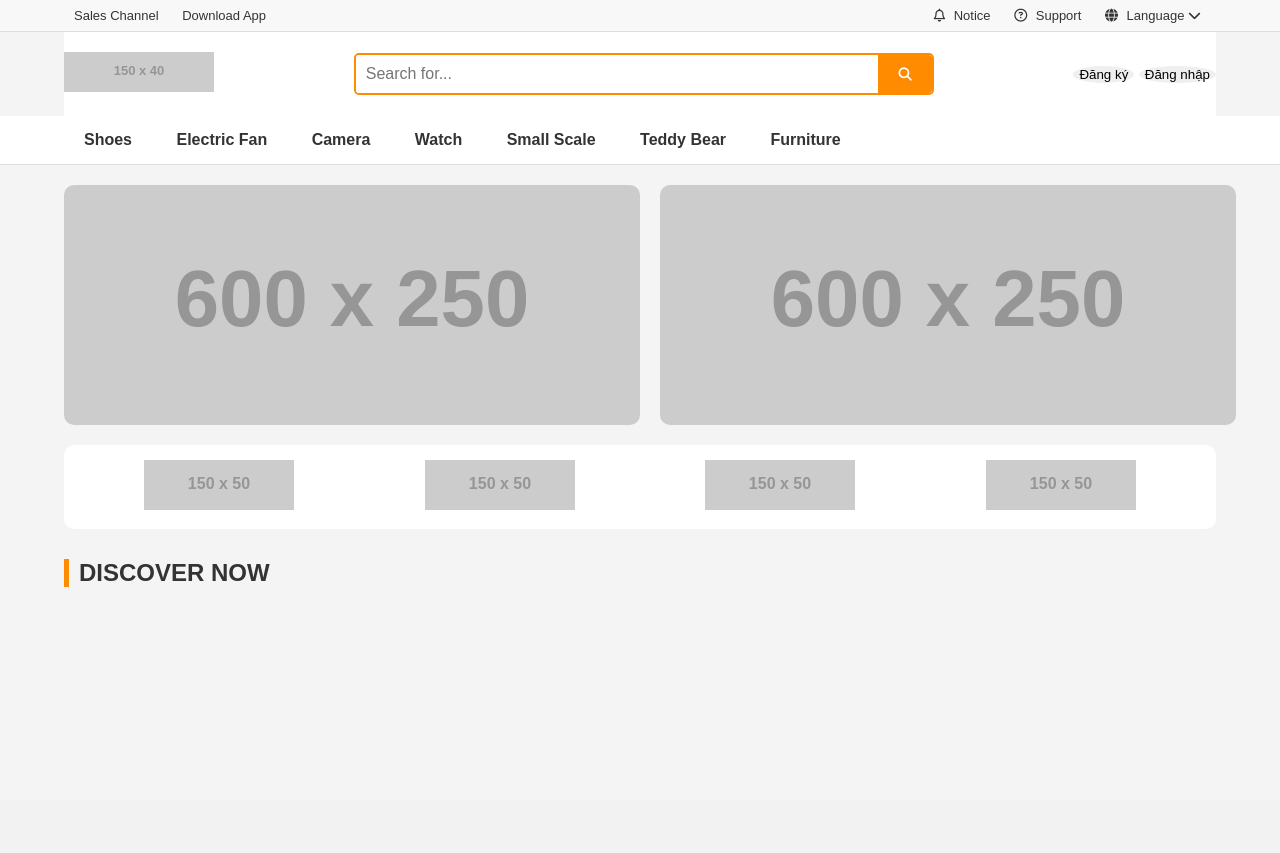
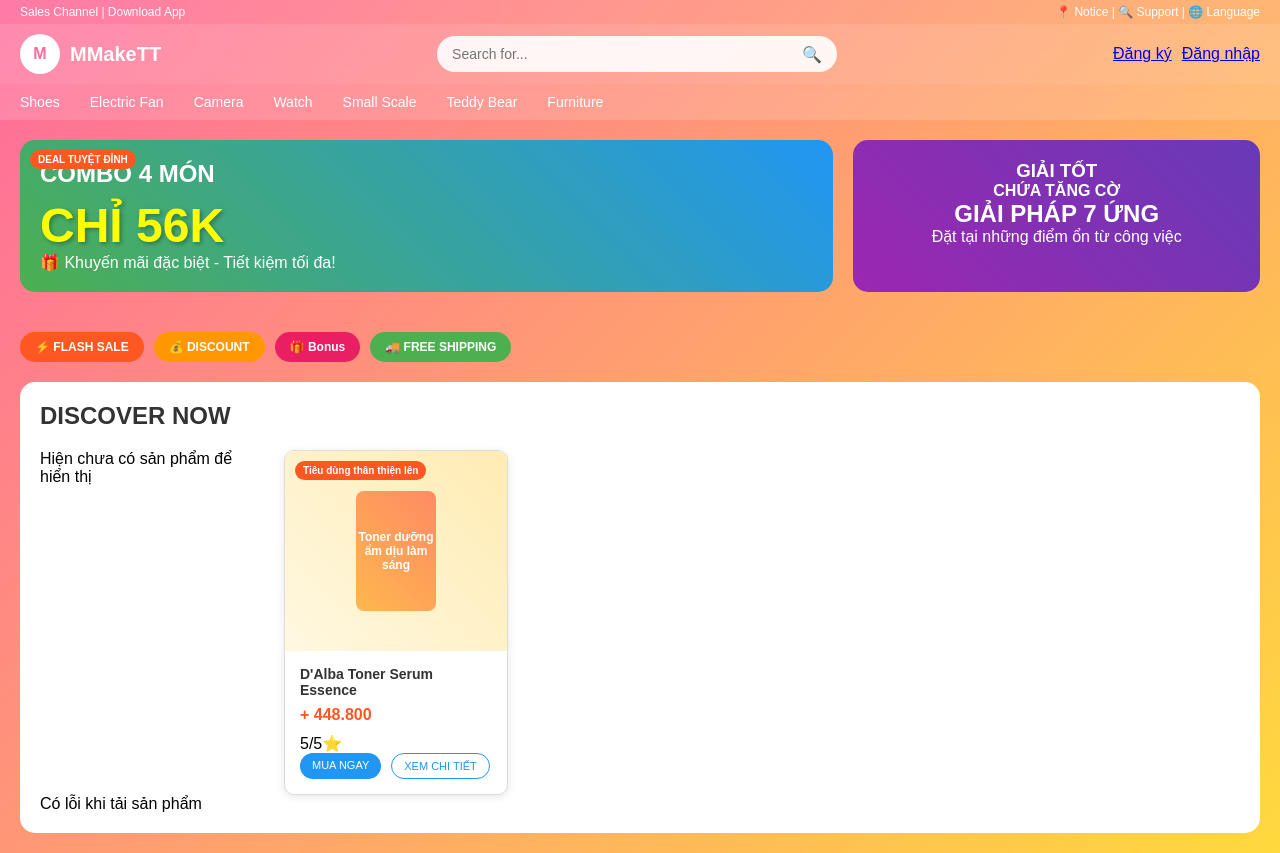
Before and after one commit to DangKien28/MMaKeTT, a Python web app: template templates/index.html in a window 1280 px wide. Before the commit the page ends 587 px from the top, so only its background shows below. Run offline with Jinja, Linux system fonts and the light colour scheme; the template is opened without the code that fills it, so the values that code supplies are empty; grey boxes labelled with a size stand in for pictures from a placeholder-image service; some libraries are stand-ins or nearby versions.

Commit message:
home page

```diff
--- a/static/css/home_style.css
+++ b/static/css/home_style.css
@@ -1,248 +1,322 @@
-/* Thiết lập chung */
-body {
-    font-family: Arial, sans-serif;
+        * {
             margin: 0;
-    background-color: #f4f4f4;
-    color: #333;
+            padding: 0;
+            box-sizing: border-box;
         }
 
-a {
-    text-decoration: none;
-    color: inherit;
-}
-
-.container {
-    width: 90%;
-    max-width: 1200px;
-    margin: 0 auto;
+        body {
+            font-family: 'Arial', sans-serif;
+            background: linear-gradient(135deg, #ff6b9d, #ffd93d);
+            min-height: 100vh;
         }
 
         /* Header */
         .top-bar {
-    background-color: #f8f8f8;
-    padding: 8px 0;
-    font-size: 13px;
-    border-bottom: 1px solid #ddd;
+            background: rgba(255, 255, 255, 0.1);
+            padding: 5px 20px;
+            font-size: 12px;
+            color: white;
         }
 
-.top-bar .container {
+        .header {
+            background: rgba(255, 255, 255, 0.2);
+            padding: 10px 20px;
             display: flex;
+            align-items: center;
             justify-content: space-between;
-    align-items: center;
+            backdrop-filter: blur(10px);
         }
 
-.top-bar-left a, .top-bar-right a {
-    margin: 0 10px;
+        .logo {
+            display: flex;
+            align-items: center;
+            gap: 10px;
         }
 
-.top-bar-right a i {
-    margin-right: 5px;
+        .logo-circle {
+            width: 40px;
+            height: 40px;
+            background: white;
+            border-radius: 50%;
+            display: flex;
+            align-items: center;
+            justify-content: center;
+            font-weight: bold;
+            color: #ff6b9d;
         }
 
-.main-header .container {
-    display: flex;
-    justify-content: space-between;
-    align-items: center;
-    padding: 20px 0;
-    background-color: #fff;
+        .logo-text {
+            color: white;
+            font-size: 20px;
+            font-weight: bold;
         }
 
-.logo img {
-    height: 40px;
+        .search-container {
+            flex: 1;
+            max-width: 400px;
+            margin: 0 20px;
+            position: relative;
         }
 
-.search-bar {
-    display: flex;
-    border: 2px solid #ff8c00;
-    border-radius: 5px;
-    overflow: hidden;
-    width: 50%;
+        .search-box {
+            width: 100%;
+            padding: 10px 40px 10px 15px;
+            border: none;
+            border-radius: 20px;
+            font-size: 14px;
+            background: rgba(255, 255, 255, 0.9);
         }
 
-.search-bar input {
-    border: none;
-    padding: 10px;
-    width: 100%;
-    font-size: 16px;
-}
-
-.search-bar input:focus {
-    outline: none;
-}
-
-.search-bar button {
-    border: none;
-    background-color: #ff8c00;
-    color: white;
-    padding: 0 20px;
-    cursor: pointer;
+        .search-icon {
+            position: absolute;
+            right: 15px;
+            top: 50%;
+            transform: translateY(-50%);
+            color: #666;
         }
 
         .user-actions {
             display: flex;
             align-items: center;
+            justify-items: center;
+            gap: 10px;
         }
 
-#logged-in-view {
+        .user-actions .account-button .user-avatar{
+            width: 40px;
+            height: 40px;
+            border-radius: 50%;
+        }
+
+        .header-actions {
             display: flex;
+            gap: 15px;
             align-items: center;
         }
 
-.auth-button, .account-button, .cart-button {
-    padding: 10px 15px;
-    border-radius: 5px;
-    font-weight: bold;
-}
-.account-button {
-    border: 1px solid #ddd;
-    margin-right: 10px;
+        .account-btn, .cart-btn {
+            padding: 8px 15px;
+            border: 1px solid white;
+            border-radius: 15px;
+            color: white;
+            text-decoration: none;
+            font-size: 12px;
+            background: rgba(255, 255, 255, 0.1);
         }
 
-.cart-button {
-     background-color: #f0f0f0;
-     border: 1px solid #ddd;
+        /* Navigation */
+        .nav {
+            background: rgba(255, 255, 255, 0.15);
+            padding: 10px 20px;
+            display: flex;
+            gap: 30px;
         }
 
-
-/* Navigation */
-.main-nav {
-    background-color: #fff;
-    border-bottom: 1px solid #ddd;
+        .nav a {
+            color: white;
+            text-decoration: none;
+            font-size: 14px;
+            font-weight: 500;
         }
 
-.main-nav .container a {
-    padding: 15px 20px;
-    display: inline-block;
-    font-weight: bold;
+        /* Banner Section */
+        .banner-section {
+            padding: 20px;
+            display: grid;
+            grid-template-columns: 2fr 1fr;
+            gap: 20px;
         }
 
-.main-nav .container a:hover {
-    color: #ff8c00;
+        .main-banner {
+            background: linear-gradient(45deg, #4CAF50, #2196F3);
+            border-radius: 15px;
+            padding: 20px;
+            color: white;
+            position: relative;
+            overflow: hidden;
         }
 
-/* Main Content */
-main {
-    padding: 20px 0;
+        .combo-deal {
+            font-size: 24px;
+            font-weight: bold;
+            margin-bottom: 10px;
         }
 
-.promo-banners {
-    display: flex;
-    gap: 20px;
-    margin-bottom: 20px;
+        .discount-text {
+            font-size: 48px;
+            font-weight: bold;
+            color: #ffff00;
+            text-shadow: 2px 2px 4px rgba(0,0,0,0.3);
         }
 
-.promo-banners .banner {
-    width: 50%;
-    border-radius: 10px;
+        .side-banner {
+            background: linear-gradient(45deg, #9C27B0, #673AB7);
+            border-radius: 15px;
+            padding: 20px;
+            color: white;
+            text-align: center;
         }
 
-.utility-buttons {
+        .promo-badges {
             display: flex;
-    justify-content: space-around;
-    background-color: #fff;
-    padding: 15px;
-    border-radius: 10px;
-    margin-bottom: 30px;
+            gap: 10px;
+            margin-top: 20px;
+            flex-wrap: wrap;
         }
 
-/* Product Section */
-.product-section h2 {
-    font-size: 24px;
-    margin-bottom: 20px;
-    padding-left: 10px;
-    border-left: 5px solid #ff8c00;
+        .badge {
+            padding: 8px 15px;
+            border-radius: 20px;
+            font-size: 12px;
+            font-weight: bold;
+            text-decoration: none;
+            color: white;
         }
 
-.product-grid {
+        .flash-sale { background: #FF5722; }
+        .discount { background: #FF9800; }
+        .bonus { background: #E91E63; }
+        .free-ship { background: #4CAF50; }
+
+        /* Products Section */
+        .products-section {
+            padding: 20px;
+            background: white;
+            margin: 20px;
+            border-radius: 15px;
+        }
+
+        .section-title {
+            font-size: 24px;
+            font-weight: bold;
+            color: #333;
+            margin-bottom: 20px;
+            text-transform: uppercase;
+        }
+
+        .products-grid {
             display: grid;
             grid-template-columns: repeat(auto-fill, minmax(200px, 1fr));
             gap: 20px;
         }
 
         .product-card {
-    background-color: #fff;
             border: 1px solid #ddd;
-    border-radius: 8px;
+            border-radius: 10px;
             overflow: hidden;
-    text-align: center;
-    transition: box-shadow 0.3s ease;
+            background: white;
+            box-shadow: 0 2px 8px rgba(0,0,0,0.1);
+            transition: transform 0.3s;
         }
 
         .product-card:hover {
-    box-shadow: 0 4px 15px rgba(0,0,0,0.1);
+            transform: translateY(-5px);
+            box-shadow: 0 4px 15px rgba(0,0,0,0.2);
         }
 
-.product-card img {
+        .product-image {
             width: 100%;
-    display: block;
+            height: 200px;
+            background: linear-gradient(45deg, #FFF8E1, #FFECB3);
+            display: flex;
+            align-items: center;
+            justify-content: center;
+            position: relative;
+        }
+
+        .product-box {
+            width: 80px;
+            height: 120px;
+            background: linear-gradient(45deg, #FFB74D, #FF8A65);
+            border-radius: 8px;
+            display: flex;
+            align-items: center;
+            justify-content: center;
+            color: white;
+            font-weight: bold;
+            font-size: 12px;
+            text-align: center;
         }
 
         .product-info {
             padding: 15px;
         }
 
-.product-title {
+        .product-name {
+            font-size: 14px;
+            font-weight: bold;
+            color: #333;
+            margin-bottom: 8px;
+        }
+
+        .product-price {
             font-size: 16px;
             font-weight: bold;
-    margin: 10px 0;
-}
-
-.product-rating {
-    color: #f9d71c;
+            color: #FF5722;
             margin-bottom: 10px;
         }
 
-.product-price {
-    font-size: 18px;
-    font-weight: bold;
-    color: #d0021b;
-    margin-bottom: 15px;
+        .product-buttons {
+            display: flex;
+            gap: 10px;
         }
 
-.product-actions button {
-    width: 100%;
-    padding: 10px;
-    border: 1px solid #ddd;
-    border-radius: 5px;
+        .btn {
+            padding: 6px 12px;
+            border: none;
+            border-radius: 15px;
+            font-size: 11px;
             cursor: pointer;
-    font-weight: bold;
-    margin-top: 5px;
+            text-decoration: none;
+            display: inline-block;
+            text-align: center;
         }
 
-.product-actions .buy-now {
-    background-color: #ff8c00;
+        .btn-primary {
+            background: #2196F3;
             color: white;
-    border-color: #ff8c00;
         }
 
-.product-actions .add-to-cart {
-    background-color: #fff;
-    color: #ff8c00;
-    border-color: #ff8c00;
+        .btn-secondary {
+            background: #fff;
+            color: #2196F3;
+            border: 1px solid #2196F3;
         }
 
-#user_account {
-    width: 30px;
-    height: 30px;
-    border-radius: 50%;
-    object-fit: cover;
-    border: 2px solid #ddd;
-    padding: auto;
+        .sale-badge {
+            position: absolute;
+            top: 10px;
+            left: 10px;
+            background: #FF5722;
+            color: white;
+            padding: 4px 8px;
+            border-radius: 12px;
+            font-size: 10px;
+            font-weight: bold;
         }
 
-.user-actions #logged-out-view button #user_account{
-    border: none;
-    border-radius: 50%;
-    width: 30px;
-    height: 30px;
-    padding: 0;
-    margin: 0;
-    line-height: 0;
-    overflow: hidden;
+        /* Responsive */
+        @media (max-width: 768px) {
+            .banner-section {
+                grid-template-columns: 1fr;
             }
 
-.user-actions #logged-out-view button {
-    border: none;
-    border-radius: 50%;
-    cursor: pointer;
+            .header {
+                flex-direction: column;
+                gap: 10px;
             }
+
+            .search-container {
+                order: 3;
+                margin: 0;
+            }
+
+            .nav {
+                overflow-x: auto;
+                white-space: nowrap;
+            }
+
+            .products-grid {
+                grid-template-columns: repeat(auto-fill, minmax(150px, 1fr));
+            }
+        }
--- a/static/js/script.js
+++ b/static/js/script.js
@@ -30,3 +30,44 @@ function createProductElement(product)
 }
 
 //B3: chèn sản phẩm vào trang web
+
+
+document.addEventListener('DOMContentLoaded', function(){
+  const productsContainer = document.getElementById('product-container');
+  fetch('api/products')
+  .then(response => response.json())
+  .then(products => {
+    if (products.length === 0)
+    {
+      productsContainer.innerHTML = '<p>No Product</p>';
+      return;
+    }
+
+    productsContainer.innerHTML = '';
+
+    products.forEach(product => {
+      const productCardHTML = `
+              <div class="product-card">
+                <div class="product-image">
+                    <div class="sale-badge"></div>
+                    <div class="product-box"></div>
+                </div>
+                <div class="product-info">
+                    <div class="product-name">${product.name}</div>
+                    <div class="product-price">${product.price}</div>
+                    <div class="product-rating">${product.rating}/5⭐️</div>
+                    <div class="product-buttons">
+                        <a href="#" class="btn btn-primary">MUA NGAY</a>
+                        <a href="#" class="btn btn-secondary">XEM CHI TIẾT</a>
+                    </div>
+                </div>
+            </div>
+      `;
+      productsContainer.insertAdjacentHTML('beforeend', productCardHTML)
+    })
+  })
+  .catch(error => {
+    console.error('Lỗi khi lấy dữ liệu sản phẩm: ', error);
+    productsContainer.innerHTML = '<p>Có lỗi khi tải sản phẩm</p>'
+  })
+})
--- a/templates/index.html
+++ b/templates/index.html
@@ -3,56 +3,49 @@
 <head>
     <meta charset="UTF-8">
     <meta name="viewport" content="width=device-width, initial-scale=1.0">
-    <title>MMAKETT</title>
-    <link rel="stylesheet" href="https://cdnjs.cloudflare.com/ajax/libs/font-awesome/6.4.2/css/all.min.css">
-    <link rel="stylesheet" href="{{url_for('static', filename='css/home_style.css')}}">
+    <title>MMakeTT - Sản phẩm chăm sóc sức khỏe</title>
+    <link rel="stylesheet" href="{{url_for('static', filename = 'css/home_style.css')}}">
+</head>
 <body>
-    <header>
+    <!-- Top Bar -->
     <div class="top-bar">
-            <div class="container">
-                <div class="top-bar-left">
-                    <a href="#">Sales Channel</a>
-                    <a href="#">Download App</a>
-                </div>
-                <div class="top-bar-right">
-                    <a href="#"><i class="fa-regular fa-bell"></i> Notice</a>
-                    <a href="#"><i class="fa-regular fa-circle-question"></i> Support</a>
-                    <a href="#"><i class="fa-solid fa-globe"></i> Language <i class="fa-solid fa-chevron-down"></i></a>
-                </div>
+        Sales Channel | Download App
+        <div style="float: right;">
+            📍 Notice | 🔍 Support | 🌐 Language
         </div>
     </div>
 
-        <div class="main-header">
-            <div class="container">
+    <!-- Header -->
+    <header class="header">
         <div class="logo">
-                    <img src="https://via.placeholder.com/150x40.png?text=MMAKETT" alt="MMAKETT Logo">
+            <div class="logo-circle">M</div>
+            <div class="logo-text">MMakeTT</div>
         </div>
-                <div class="search-bar">
-                    <input type="text" placeholder="Search for...">
-                    <button><i class="fa-solid fa-magnifying-glass"></i></button>
+
+        <div class="search-container">
+            <input type="text" class="search-box" placeholder="Search for...">
+            <span class="search-icon">🔍</span>
         </div>
+
+        <div class="header-actions">
+            <!-- <a href="#" class="account-btn">Account</a>
+            <a href="#" class="cart-btn">🛒 $0.00(0)</a> -->
+
             <div class="user-actions">
-                    <div id="logged-out-view">
                 {% if user_info %}
-                          <button><img src="../static/images/avatar.jpg" alt="User account" id="user_account"></button>
-                          <a href="{{ url_for('auth.logout') }}"><button>Đăng xuất</button></a>
+                    <a href="#" class="account-button"><img src="{{ user_info.avatar_url or url_for('static', filename='images/avatar.jpg') }}" alt="User account" class="user-avatar"></a>
+                    <a href="#" class="cart-btn"><i class="fa-solid fa-cart-shopping"></i>🛒 $0.00(0)</a>
+                    <a href="{{ url_for('auth.logout') }}" class="button-logout">Đăng xuất</a>
                 {% else %}
-                          <a href="{{url_for('auth.register')}}"><button>Đăng ký</button></a>
-                          <a href="{{url_for('auth.login')}}"><button>Đăng nhập</button></a>
+                    <a href="{{ url_for('auth.register') }}" class="button-register">Đăng ký</a>
+                    <a href="{{ url_for('auth.login') }}" class="button-login">Đăng nhập</a>
                 {% endif %}
             </div>
-                    <div id="logged-in-view" style="display: none;">
-                        <a href="#" class="account-button"><i class="fa-regular fa-user"></i> Account</a>
-                        <a href="#" class="cart-button">
-                            <i class="fa-solid fa-cart-shopping"></i> $0.00(0)
-                        </a>
         </div>
-                </div>
-            </div>
-        </div>
+    </header>
 
-        <nav class="main-nav">
-            <div class="container">
+    <!-- Navigation -->
+    <nav class="nav">
         <a href="#">Shoes</a>
         <a href="#">Electric Fan</a>
         <a href="#">Camera</a>
@@ -60,29 +53,79 @@
         <a href="#">Small Scale</a>
         <a href="#">Teddy Bear</a>
         <a href="#">Furniture</a>
+    </nav>
+
+    <!-- Banner Section -->
+    <section class="banner-section">
+        <div class="main-banner">
+            <div class="sale-badge">DEAL TUYỆT ĐỈNH</div>
+            <div class="combo-deal">COMBO 4 MÓN</div>
+            <div class="discount-text">CHỈ 56K</div>
+            <p>🎁 Khuyến mãi đặc biệt - Tiết kiệm tối đa!</p>
         </div>
-        </nav>
-    </header>
 
-    <main class="container">
-        <section class="promo-banners">
-            <img src="https://via.placeholder.com/600x250.png?text=Banner+1" alt="Combo 4 Mon" class="banner">
-            <img src="https://via.placeholder.com/600x250.png?text=Banner+2" alt="Gia Tot" class="banner">
+        <div class="side-banner">
+            <h3>GIẢI TỐT</h3>
+            <h4>CHỨA TĂNG CỜ</h4>
+            <h2>GIẢI PHÁP 7 ỨNG</h2>
+            <p>Đặt tại những điểm ổn từ công việc</p>
+        </div>
     </section>
 
-        <section class="utility-buttons">
-            <a href="#" class="util-btn"><img src="https://via.placeholder.com/150x50.png?text=Flash+Sale" alt="Flash Sale"></a>
-            <a href="#" class="util-btn"><img src="https://via.placeholder.com/150x50.png?text=Discount" alt="Discount"></a>
-            <a href="#" class="util-btn"><img src="https://via.placeholder.com/150x50.png?text=Extra+Bonus" alt="Extra Bonus"></a>
-            <a href="#" class="util-btn"><img src="https://via.placeholder.com/150x50.png?text=Free+Shipping" alt="Free Shipping"></a>
+    <!-- Promo Badges -->
+    <div class="promo-badges" style="padding: 0 20px;">
+        <a href="#" class="badge flash-sale">⚡ FLASH SALE</a>
+        <a href="#" class="badge discount">💰 DISCOUNT</a>
+        <a href="#" class="badge bonus">🎁 Bonus</a>
+        <a href="#" class="badge free-ship">🚚 FREE SHIPPING</a>
+    </div>
+
+    <!-- Products Section -->
+    <section class="products-section">
+        <h2 class="section-title">DISCOVER NOW</h2>
+        <div class="products-grid">
+            {% for product in products %}
+            <div class="product-card">
+                <div class="product-image">
+                    <div class="sale-badge"></div>
+                    <div class="product-box"></div>
+                </div>
+                <div class="product-info">
+                    <div class="product-name">{{product.name}}</div>
+                    <div class="product-price">{{ "{:,.0f} đ".format(product.price)}}</div>
+                    <div class="product-rating">{{"{:,.0f}".format(product.rating)}}/5⭐️</div>
+                    <div class="product-buttons">
+                        <a href="#" class="btn btn-primary">MUA NGAY</a>
+                        <a href="#" class="btn btn-secondary">XEM CHI TIẾT</a>
+                    </div>
+                </div>
+            </div>
+            {%else%}
+                <p>Hiện chưa có sản phẩm để hiển thị</p>
+            {%endfor%}
+
+            <!-- Product 1 : SẢN PHẨM MẪU-->
+            <div class="product-card">
+                <div class="product-image">
+                    <div class="sale-badge">Tiêu dùng thân thiện lên</div>
+                    <div class="product-box">Toner dưỡng ẩm dịu làm sáng</div>
+                </div>
+                <div class="product-info">
+                    <div class="product-name">D'Alba Toner Serum Essence</div>
+                    <div class="product-price">+ 448.800</div>
+                    <div class="product-rating">5/5⭐️</div>
+                    <div class="product-buttons">
+                        <a href="#" class="btn btn-primary">MUA NGAY</a>
+                        <a href="#" class="btn btn-secondary">XEM CHI TIẾT</a>
+                    </div>
+                </div>
+            </div>
+
+        </div>
+
+        <div class="products-grid" id="product-container"></div>
     </section>
 
-        <section class="product-section">
-            <h2>DISCOVER NOW</h2>
-            <div class="product-grid" id="product-list"></div>
-        </section>
-    </main>
-
-    <script src="{{url_for('static', filename='js/script.js')}}"></script>
+    <script src="{{url_for('static', filename = 'js/script.js')}}"></script>
 </body>
 </html>
```
Also changed, not shown: controller/home_controller.py (+17 -2 lines), model/product.py (+16 -16 lines), testProduct.py (deleted, +0 -40 lines). Lines whose indentation alone changed are shown as unchanged.
